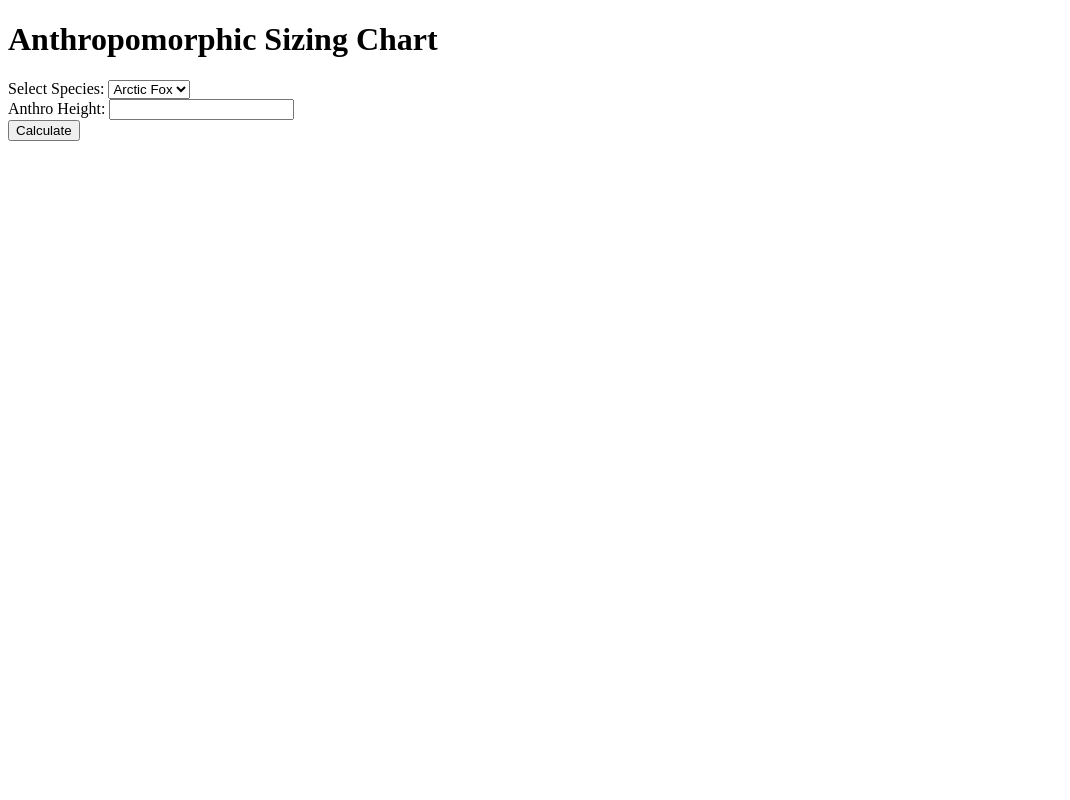
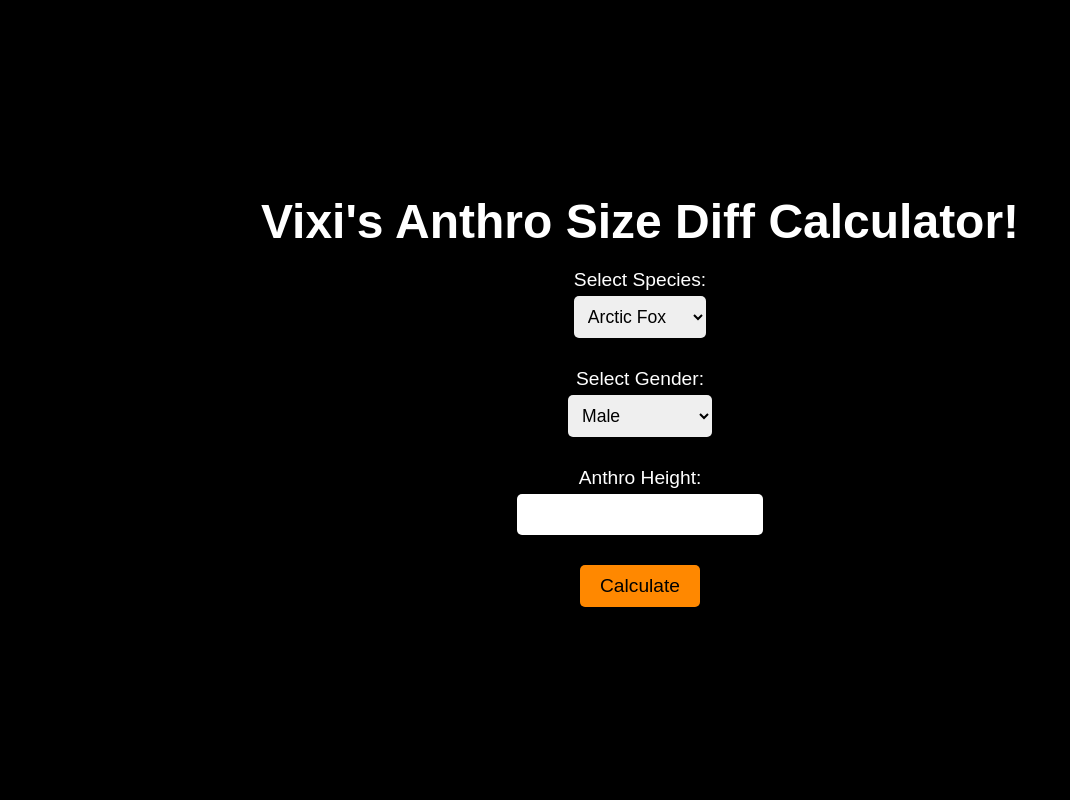
Before and after one commit to snowsune/size-diff, a Flask app: page / in a window 1280 px wide. Shown: the whole page, without its empty margins (0-1070 px from the left). Run offline with Flask 3, Linux system fonts and the light colour scheme.

Commit message:
Make everything look prettier

```diff
--- /dev/null
+++ b/app/static/css/styles.css
@@ -0,0 +1,101 @@
+/* Basic reset */
+* {
+  margin: 0;
+  padding: 0;
+  box-sizing: border-box;
+}
+
+/* Set background to black and center content */
+body {
+  background-color: #000;
+  color: #fff;
+  font-family: Arial, sans-serif;
+  display: flex;
+  justify-content: center;
+  align-items: center;
+  height: 100vh;
+}
+
+.container {
+  text-align: center;
+  max-width: 800px;
+  width: 100%;
+  padding: 20px;
+}
+
+/* Title style */
+h1 {
+  font-size: 3em;
+  margin-bottom: 20px;
+}
+
+/* Form styling */
+.form-container {
+  display: flex;
+  flex-direction: column;
+  align-items: center;
+  gap: 15px;
+}
+
+.form-group {
+  margin-bottom: 15px;
+}
+
+label {
+  font-size: 1.2em;
+  margin-bottom: 5px;
+  display: block;
+}
+
+select,
+input {
+  padding: 10px;
+  font-size: 1.1em;
+  border: none;
+  border-radius: 5px;
+  width: 100%;
+  max-width: 300px;
+}
+
+/* Button styling */
+button {
+  padding: 10px 20px;
+  font-size: 1.2em;
+  background-color: #f80;
+  color: #000;
+  border: none;
+  border-radius: 5px;
+  cursor: pointer;
+  transition: background-color 0.3s ease;
+}
+
+button:hover {
+  background-color: #ffab40;
+}
+
+/* Image container styling */
+.image-container {
+  margin-top: 30px;
+}
+
+.images-row {
+  display: flex;
+  justify-content: center;
+  gap: 20px;
+}
+
+.species-image {
+  text-align: center;
+  background-color: #222;
+  padding: 10px;
+  border-radius: 10px;
+}
+
+.species-image img {
+  max-width: 100px; /* Default placeholder size */
+  border-radius: 5px;
+}
+
+.species-image p {
+  margin-top: 10px;
+}
--- a/app/templates/index.html
+++ b/app/templates/index.html
@@ -1,41 +1,65 @@
 <!DOCTYPE html>
 <html lang="en">
+
 <head>
     <meta charset="UTF-8">
-    <title>Anthropomorphic Sizing Chart</title>
+    <meta name="viewport" content="width=device-width, initial-scale=1.0">
+    <title>Vixi's Anthro Size Diff Calculator!</title>
+    <link rel="stylesheet" href="{{ url_for('static', filename='css/styles.css') }}">
 </head>
+
+<!-- Wait, how'd you get here?! :P -->
+
 <body>
-    <h1>Anthropomorphic Sizing Chart</h1>
-    <form method="POST">
+    <div class="container">
+        <h1>Vixi's Anthro Size Diff Calculator!</h1>
+
+        <form method="POST" class="form-container">
+            <div class="form-group">
                 <label for="species">Select Species:</label>
                 <select id="species" name="species">
                     {% for specie in species %}
-                <option value="{{ specie }}" {% if specie == selected_species %} selected {% endif %}>
+                    <option value="{{ specie }}" {% if specie==selected_species %} selected {% endif %}>
                         {{ specie.replace('_', ' ').title() }}
                     </option>
                     {% endfor %}
                 </select>
-        <br>
+            </div>
+
+            <div class="form-group">
+                <label for="gender">Select Gender:</label>
+                <select id="gender" name="gender">
+                    <option value="male" {% if selected_gender=='male' %} selected {% endif %}>Male</option>
+                    <option value="female" {% if selected_gender=='female' %} selected {% endif %}>Female</option>
+                    <option value="androgynous" {% if selected_gender=='androgynous' %} selected {% endif %}>Androgynous
+                    </option>
+                </select>
+            </div>
+
+            <div class="form-group">
                 <label for="anthro_height">Anthro Height:</label>
                 <input type="number" step="0.1" id="anthro_height" name="anthro_height" value="{{ anthro_height }}">
-        <br>
+            </div>
+
             <button type="submit">Calculate</button>
         </form>
 
         {% if calculated_heights %}
-        <h2>Calculated Heights</h2>
-        <table>
-            <tr>
-                <th>Gender</th>
-                <th>Height (cm)</th>
-            </tr>
+        <div class="image-container">
+            <h2>Scaled Species Lineup</h2>
+            <div class="images-row">
+                <!-- This section will hold the images side by side -->
                 {% for gender, height in calculated_heights.items() %}
-            <tr>
-                <td>{{ gender.title() }}</td>
-                <td>{{ height }}</td>
-            </tr>
+                <div class="species-image">
+                    <img src="{{ url_for('static', filename='images/' + selected_species + '.png') }}"
+                        alt="{{ selected_species }}" style="height: {{ height }}px;">
+                    <p>{{ gender.title() }}: {{ height }} cm</p>
+                </div>
                 {% endfor %}
-        </table>
+            </div>
+        </div>
         {% endif %}
+    </div>
 </body>
+
 </html>
```
Lines whose indentation alone changed are shown as unchanged.
